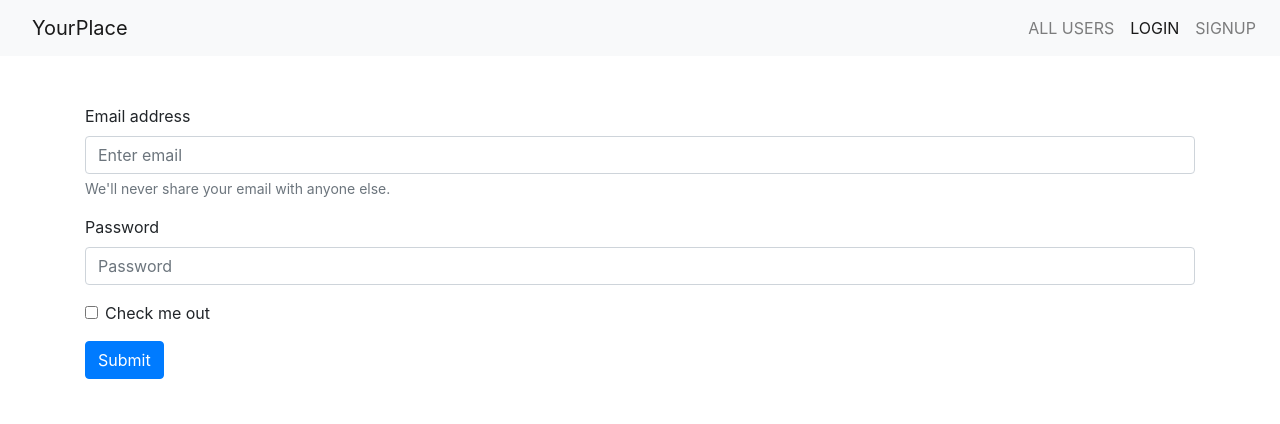
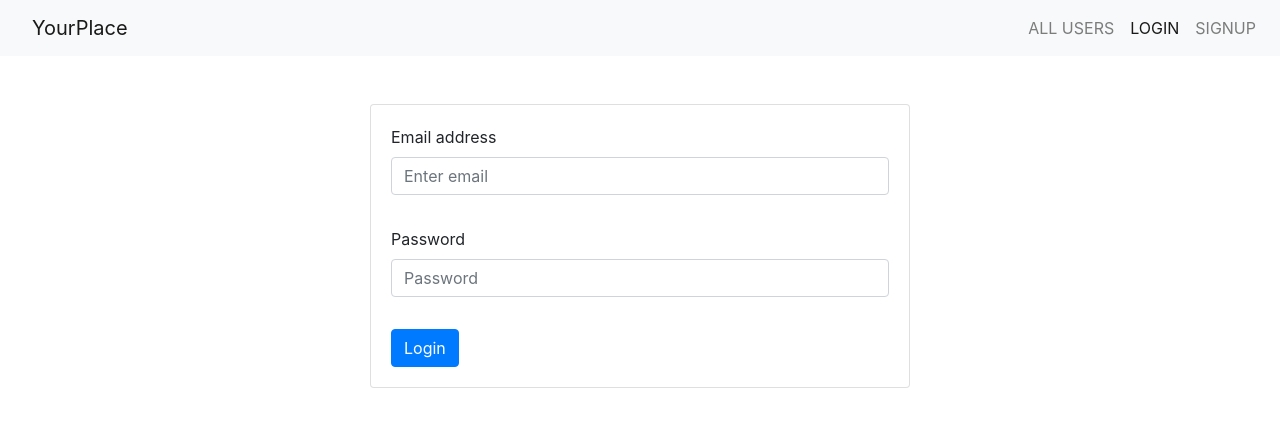
Before and after one commit to jkim333/places-app, a React (Create React App) app in the folder frontend/: page /login in a window 1280 px wide. Shown: the top 424 px of the page. Built offline with nearby package versions, Linux system fonts and the light colour scheme.

Commit message:
[frontend] Finalised user login

```diff
--- a/frontend/package.json
+++ b/frontend/package.json
@@ -8,12 +8,14 @@
     "@testing-library/user-event": "^12.8.3",
     "axios": "^0.21.1",
     "bootstrap": "^4.6.0",
+    "formik": "^2.2.9",
     "react": "^17.0.2",
     "react-bootstrap": "^1.6.1",
     "react-dom": "^17.0.2",
     "react-router-dom": "^5.2.0",
     "react-scripts": "4.0.3",
-    "web-vitals": "^1.1.2"
+    "web-vitals": "^1.1.2",
+    "yup": "^0.32.9"
   },
   "scripts": {
     "start": "react-scripts start",
--- a/frontend/src/shared/context/context.js
+++ b/frontend/src/shared/context/context.js
@@ -8,25 +8,9 @@ function AppProvider({ children }) {
   const [refreshToken, setRefreshToken] = useState(null);
   const [userId, setUserId] = useState(null);
 
-  const login = async () => {
-    try {
-      const response = await axios({
-        method: 'POST',
-        headers: { 'content-type': 'application/json' },
-        data: { username: 'jihyung', password: 'password' },
-        url: 'http://localhost:8000/auth/jwt/create/',
-      });
-      setAccessToken(response.data.access);
-      setRefreshToken(response.data.refresh);
-    } catch (err) {
-      console.log(err);
-      // if (err.response) {
-      //   console.log(err.response);
-      //   console.log(err.response.data.detail);
-      // } else {
-      //   console.log(err);
-      // }
-    }
+  const login = (accessToken, refreshToken) => {
+    setAccessToken(accessToken);
+    setRefreshToken(refreshToken);
   };
 
   const getNewAccessTokenUsingRefreshToken = async () => {
--- a/frontend/src/user/pages/Login.js
+++ b/frontend/src/user/pages/Login.js
@@ -1,31 +1,119 @@
-import React, { useContext } from 'react';
-import { Form, Button } from 'react-bootstrap';
+import React, { useContext, useState } from 'react';
+import axios from 'axios';
+import { Formik } from 'formik';
+import * as yup from 'yup';
+import { Form, Row, Col, Button, Card } from 'react-bootstrap';
 import { AppContext } from '../../shared/context/context';
+import ErrorModal from '../../shared/components/ErrorModal';
+
+const schema = yup.object().shape({
+  email: yup.string().email('Invalid email address').required('Required'),
+  password: yup.string().required(),
+});
 
 function Login() {
+  const [error, setError] = useState(null);
   const { login } = useContext(AppContext);
 
   return (
-    <Form>
-      <Form.Group className='mb-3' controlId='formBasicEmail'>
-        <Form.Label>Email address</Form.Label>
-        <Form.Control type='email' placeholder='Enter email' />
-        <Form.Text className='text-muted'>
-          We'll never share your email with anyone else.
-        </Form.Text>
-      </Form.Group>
+    <React.Fragment>
+      <ErrorModal error={error} setError={setError} />
+      <Formik
+        validationSchema={schema}
+        onSubmit={async (values) => {
+          try {
+            const response = await axios({
+              method: 'POST',
+              headers: { 'content-type': 'application/json' },
+              data: { email: values.email, password: values.password },
+              url: 'http://localhost:8000/auth/jwt/create/',
+            });
+            login(response.data.access, response.data.refresh);
+          } catch (err) {
+            if (err.response) {
+              // The request was made and the server responded with a status code
+              // that falls out of the range of 2xx
+              if (err.response.status < 500) {
+                setError('No active account found with the given credentials.');
+              } else {
+                setError(
+                  'Something went wrong. Please try again another time.'
+                );
+              }
+            } else if (err.request) {
+              // The request was made but no response was received
+              // `error.request` is an instance of XMLHttpRequest in the browser and an instance of
+              // http.ClientRequest in node.js
+              setError('Something went wrong. Please try again another time.');
+            } else {
+              // Something happened in setting up the request that triggered an Error
+              setError('Something went wrong. Please try again another time.');
+            }
+          }
+        }}
+        initialValues={{
+          email: '',
+          password: '',
+        }}
+      >
+        {({
+          handleSubmit,
+          handleChange,
+          handleBlur,
+          values,
+          touched,
+          isValid,
+          errors,
+        }) => (
+          <Row>
+            <Col lg={{ span: 6, offset: 3 }}>
+              <Card>
+                <Card.Body>
+                  <Form noValidate onSubmit={handleSubmit}>
+                    <Row className='mb-3'>
+                      <Form.Group as={Col} controlId='validationFormik01'>
+                        <Form.Label>Email address</Form.Label>
+                        <Form.Control
+                          type='email'
+                          placeholder='Enter email'
+                          name='email'
+                          value={values.email}
+                          onChange={handleChange}
+                          isInvalid={!!errors.email}
+                        />
 
-      <Form.Group className='mb-3' controlId='formBasicPassword'>
-        <Form.Label>Password</Form.Label>
-        <Form.Control type='password' placeholder='Password' />
-      </Form.Group>
-      <Form.Group className='mb-3' controlId='formBasicCheckbox'>
-        <Form.Check type='checkbox' label='Check me out' />
-      </Form.Group>
-      <Button variant='primary' type='submit'>
-        Submit
-      </Button>
-    </Form>
+                        <Form.Control.Feedback type='invalid'>
+                          {errors.email}
+                        </Form.Control.Feedback>
+                      </Form.Group>
+                    </Row>
+
+                    <Row className='mb-3'>
+                      <Form.Group as={Col} controlId='validationFormik02'>
+                        <Form.Label>Password</Form.Label>
+                        <Form.Control
+                          type='password'
+                          placeholder='Password'
+                          name='password'
+                          value={values.password}
+                          onChange={handleChange}
+                          isInvalid={!!errors.password}
+                        />
+
+                        <Form.Control.Feedback type='invalid'>
+                          {errors.password}
+                        </Form.Control.Feedback>
+                      </Form.Group>
+                    </Row>
+                    <Button type='submit'>Login</Button>
+                  </Form>
+                </Card.Body>
+              </Card>
+            </Col>
+          </Row>
+        )}
+      </Formik>
+    </React.Fragment>
   );
 }
 
```
Also changed, not shown: 1 other file (tests, documents, lock files or other folders).
